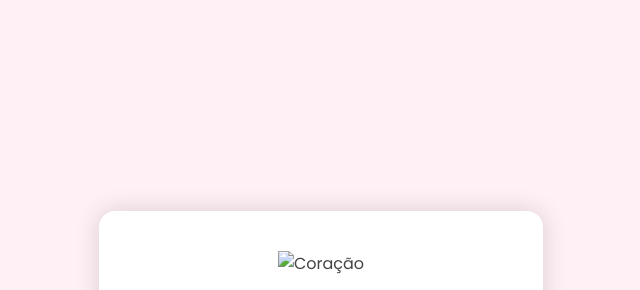
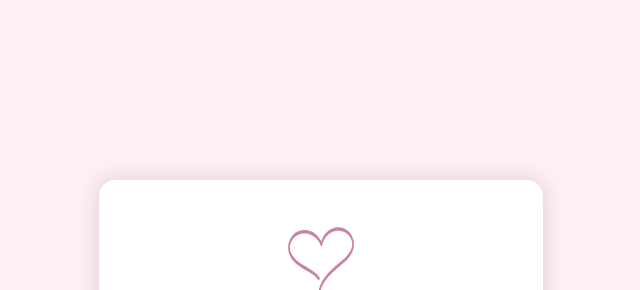
Before and after one commit to BaroneLucas99/chadepanelamariaelucas, a plain HTML site: page agradecimento.html in a window 1280 px wide. Shown: the part 22-312 px from the top of the page, without its empty margins (319-959 px from the left). Drawn offline with Linux system fonts and the light colour scheme.

Commit message:
Update agradecimento.html

```diff
--- a/agradecimento.html
+++ b/agradecimento.html
@@ -68,7 +68,7 @@
 <body>
 
 <div class="container">
-  <img src="img/imagem/coracao.svg" alt="Coração">
+  <img src="coracao.svg" alt="Coração">
   <h1>Obrigado!</h1>
   <h1 id="mensagem"></h1>
   <p>Seu presente foi recebido com carinho 💖<br>
```
